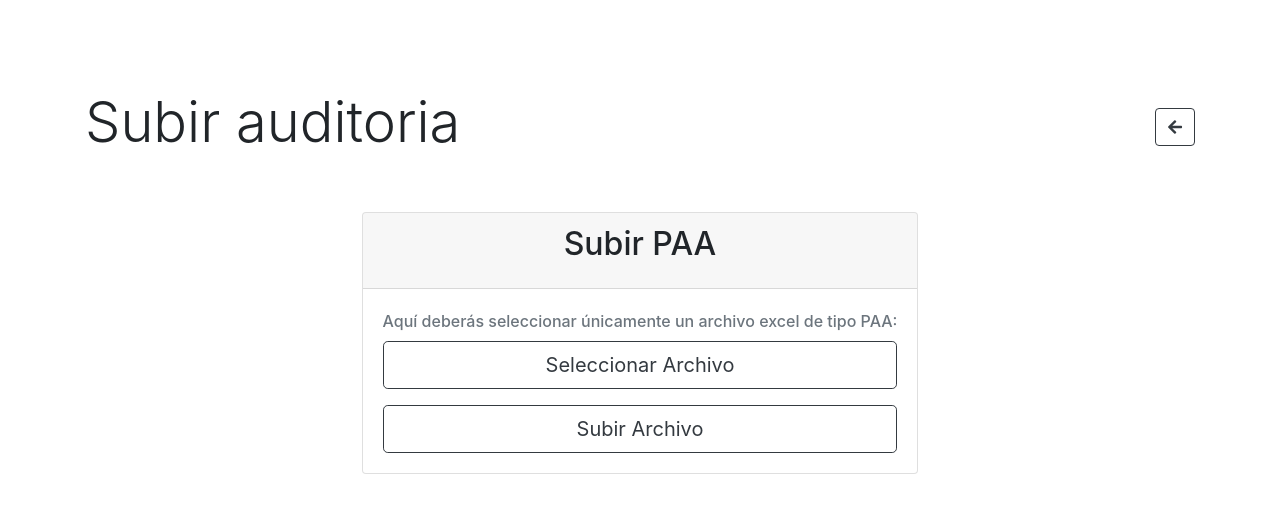
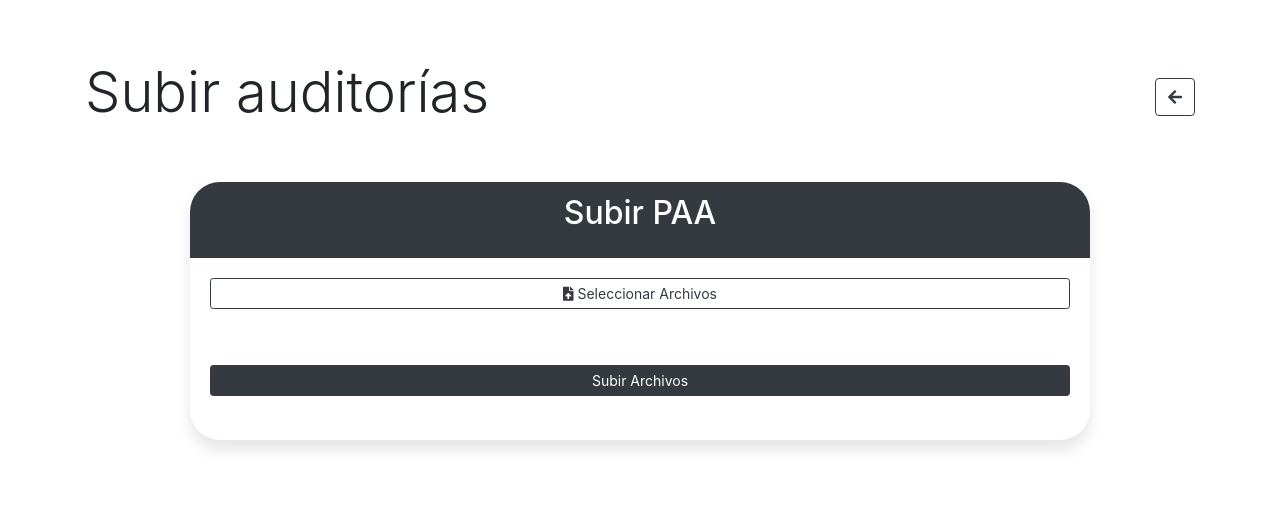
Before and after one commit to bytelu/PSCG-Management-Monitoring-and-Control-Platform, a Django app: page /OICSec/auditorias/PAA/ in a window 1280 px wide. Shown: the part 61-574 px from the top of the page. Run offline with Django 5.2, Linux system fonts and the light colour scheme; the visitor is signed in with stand-in values (Sample User, id 1); some libraries are stand-ins or nearby versions.

Commit message:
Logica para subir auditorias y controles internos modificada para aceptar procesamiento multiple de archivos. Plantilla de subida de PAA adecuada para subida multiple y estetica mejorada.

```diff
--- a/OICSec/views.py
+++ b/OICSec/views.py
@@ -218,21 +218,33 @@ def upload_view(request, extract_func, template_name, create_func):
 
 
 def handle_post_request(request, lista_oics, extract_func, template_name, create_func):
-    excel_file = request.FILES.get('excel_file')
+    excel_files = request.FILES.getlist('excel_files')
+    context = {
+        'lista_oics': lista_oics,
+    }
+    processed_files = []
+    error_files = []
+    if not excel_files:
+        context['excel_processing_error'] = ['Ningún archivo fue seleccionado.']
+        return render(request, 'upload_paa.html', context=context)
 
     try:
-        data = extract_func(excel_file)
-
-        if data is None:
-            return render_error(request, lista_oics, template_name, 'Error al procesar el archivo Excel | Nombre de error: None-results')
-
-        with transaction.atomic():
-            process_data(data, lista_oics, create_func)
-
-        return render(request, template_name, {
-            'excel_processing_result': data,
-            'lista_oics': lista_oics,
-        })
+        for excel_file in excel_files:
+            data = extract_func(excel_file)
+
+            if data is None:
+                error_files.append(excel_file.name)
+            else:
+                processed_files.append(excel_file.name)
+                with transaction.atomic():
+                    process_data(data, lista_oics, create_func)
+
+        if processed_files:
+            context['excel_processing_result'] = processed_files
+        if error_files:
+            context['excel_processing_error'] = error_files
+
+        return render(request, template_name, context=context)
 
     except Exception as e:
         return render_error(request, lista_oics, template_name, f'Error al procesar el archivo Excel | Nombre de error: {str(e)}')
--- a/templates/navbar.html
+++ b/templates/navbar.html
@@ -470,7 +470,7 @@
 <!-- Overlay -->
 <div id="overlay" class="overlay" onclick="closeNav()"></div>
 
-<div class="container" style="margin-top: 150px;">
+<div class="container" style="margin-top: 120px; margin-bottom: 30px">
     <!-- Ajusta el margen superior para evitar que el contenido se superponga con la barra de navegación fija -->
     {% block content %}
     {% endblock %}
--- a/templates/upload_paa.html
+++ b/templates/upload_paa.html
@@ -1,46 +1,39 @@
 {% extends 'navbar.html' %}
 
 {% block title %}
-    Subir Auditorias
+    Subir Auditorías
 {% endblock %}
 
 {% block content %}
-<div class="d-flex justify-content-between align-items-center">
-    <h1 class="display-4">Subir auditoria</h1>
+    <div class="d-flex justify-content-between align-items-center mb-4">
+        <h1 class="display-4">Subir auditorías</h1>
         <a href="{% url 'auditorias' %}" class="btn btn-outline-dark">
             <i class="fas fa-arrow-left"></i>
         </a>
     </div>
-<div class="container my-5 d-flex justify-content-center align-items-center">
-    <div class="card">
-        <div class="card-header">
-            <h2 class="card-title d-flex justify-content-center align-items-center">Subir PAA</h2>
+    <div class="container my-5">
+        <div class="card shadow-lg border-0 rounded-lg">
+            <div class="card-header bg-dark text-white text-center">
+                <h2 class="card-title">Subir PAA</h2>
             </div>
             <div class="card-body">
                 <form method="post" enctype="multipart/form-data">
                     {% csrf_token %}
-                <div class="mb-3">
-                    <!-- Nuevo botón personalizado para cargar archivos -->
-                    <label for="formFile" class="form-label text-center">Aquí deberás seleccionar únicamente un archivo excel de tipo PAA:</label>
-                    <label for="fileInput" class="btn btn-outline-dark btn-lg btn-block">Seleccionar Archivo</label>
-                    <!-- Nuevo input de archivo oculto -->
-                    <input type="file" id="fileInput" name="excel_file"
-                           onchange="document.getElementById('fileNameLabel').innerText = 'Archivo seleccionado: ' + this.files[0].name">
-                    <!-- Etiqueta para mostrar el nombre del archivo seleccionado -->
-                    <p id="fileNameLabel"></p>
+                    <div class="mb-4 text-center">
+                        <label for="fileInput" class="btn btn-outline-dark btn-sm w-100">
+                            <i class="fas fa-file-upload"></i> Seleccionar Archivos
+                        </label>
+                        <input type="file" id="fileInput" name="excel_files" multiple onchange="updateFileList(this)" hidden>
                     </div>
-                <button type="submit" class="btn btn-outline-dark btn-lg btn-block">Subir Archivo</button>
+
+                    <!-- Contenedor de archivos seleccionados -->
+                    <div id="fileListContainer" class="file-list-container mb-4"></div>
+
+                    <button type="submit" class="btn btn-dark btn-sm w-100">Subir Archivos</button>
                 </form>
-            {% if excel_processing_result %}
-                <div class="alert alert-success mt-3" role="alert">
-                    <strong>Éxito al procesar el archivo!! | Los datos han sido guardados con éxito!!</strong>
-                </div>
-            {% endif %}
-            {% if excel_processing_error %}
-                <div class="alert alert-danger mt-3" role="alert">
-                    <strong>Error:</strong> {{ excel_processing_error }}
-                </div>
-            {% endif %}
+
+                <!-- Mensajes de resultado -->
+                <div id="resultContainer" class="result-container mt-4"></div>
             </div>
         </div>
     </div>
@@ -48,24 +41,176 @@
 
 {% block styles %}
     <style>
-    /* Estilos personalizados para el botón de carga de archivo */
-
-    #fileInput {
-        display: none; /* Oculta el input de archivo original */
+        .card {
+            max-width: 900px;
+            margin: auto;
+            border-radius: 30px;
+            box-shadow: 0 10px 15px rgba(0, 0, 0, 0.1);
+            overflow: auto;
         }
 
-    #fileNameLabel {
-        text-align: center; /* Centra el texto */
+        .file-list-container {
+            display: flex;
+            flex-wrap: wrap;
+            gap: 15px;
+            margin-top: 20px;
+            justify-content: center;
+        }
+
+        .file-item {
+            display: flex;
+            flex-direction: column;
+            align-items: center;
+            justify-content: center;
+            width: 180px;
+            height: 180px;
+            padding: 15px;
+            border: 1px solid #ddd;
+            border-radius: 8px;
+            background-color: #f9f9f9;
+            box-shadow: 0 4px 8px rgba(0, 0, 0, 0.1);
+            text-align: center;
+            overflow: hidden;
+            margin: 0 auto;
+        }
+
+        .file-item i {
+            font-size: 48px;
+            margin-bottom: 10px;
+        }
+
+        .file-item span {
+            display: block;
+            font-size: 14px;
+            overflow: hidden;
+            text-overflow: ellipsis;
+            white-space: nowrap;
+            width: 100%;
+            word-break: break-word;
+        }
+
+        .file-item.success {
+            border-color: #28a745;
+        }
+
+        .file-item.error {
+            border-color: #dc3545;
+        }
+
+        .result-header {
+            font-size: 1.5rem;
+            margin-bottom: 15px;
+            font-weight: bold;
+            text-align: center;
+        }
+
+        .result-container {
+            display: flex;
+            flex-direction: column;
+            align-items: center;
+            justify-content: center;
+            text-align: center;
+            margin-top: 20px;
+        }
+
+        .result-container > div {
+            margin-bottom: 30px;
+        }
+
+        .file-list-container .success,
+        .file-list-container .error {
+            justify-content: center;
+        }
+
+        .success-container, .error-container {
+            margin-top: 30px;
         }
     </style>
 {% endblock %}
 
 {% block scripts %}
     <script>
-    $(document).ready(function () {
-        $('.select2').select2({
-            theme: "bootstrap-5"
+        function updateFileList(input) {
+            const fileListContainer = document.getElementById('fileListContainer');
+            fileListContainer.innerHTML = ''; // Limpiar el contenedor antes de agregar los archivos
+
+            if (input.files.length > 0) {
+                Array.from(input.files).forEach(file => {
+                    const fileItem = document.createElement('div');
+                    fileItem.classList.add('file-item');
+
+                    const fileIcon = document.createElement('i');
+                    fileIcon.classList.add('fas', 'fa-file-alt');
+                    fileItem.appendChild(fileIcon);
+
+                    const fileNameSpan = document.createElement('span');
+                    fileNameSpan.textContent = file.name;
+                    fileItem.appendChild(fileNameSpan);
+
+                    fileListContainer.appendChild(fileItem);
                 });
+            } else {
+                fileListContainer.innerHTML = '<p class="text-muted">No se han seleccionado archivos.</p>';
+            }
+        }
+
+        function showProcessedFiles(successFiles, errorFiles) {
+            const resultContainer = document.getElementById('resultContainer');
+            resultContainer.innerHTML = '';
+
+            if (successFiles.length > 0) {
+                const successDiv = document.createElement('div');
+                successDiv.innerHTML = '<h4 class="result-header text-success">Archivos Procesados Exitosamente</h4>';
+                const successContainer = document.createElement('div');
+                successContainer.classList.add('file-list-container');
+                successFiles.forEach(fileName => {
+                    const fileItem = document.createElement('div');
+                    fileItem.classList.add('file-item', 'success');
+
+                    const fileIcon = document.createElement('i');
+                    fileIcon.classList.add('fas', 'fa-check-circle');
+                    fileItem.appendChild(fileIcon);
+
+                    const fileNameSpan = document.createElement('span');
+                    fileNameSpan.textContent = fileName;
+                    fileItem.appendChild(fileNameSpan);
+
+                    successContainer.appendChild(fileItem);
+                });
+                successDiv.appendChild(successContainer);
+                resultContainer.appendChild(successDiv);
+            }
+
+            if (errorFiles.length > 0) {
+                const errorDiv = document.createElement('div');
+                errorDiv.innerHTML = '<h4 class="result-header text-danger">Errores en los Archivos</h4>';
+                const errorContainer = document.createElement('div');
+                errorContainer.classList.add('file-list-container');
+                errorFiles.forEach(fileName => {
+                    const fileItem = document.createElement('div');
+                    fileItem.classList.add('file-item', 'error');
+
+                    const fileIcon = document.createElement('i');
+                    fileIcon.classList.add('fas', 'fa-times-circle');
+                    fileItem.appendChild(fileIcon);
+
+                    const fileNameSpan = document.createElement('span');
+                    fileNameSpan.textContent = fileName;
+                    fileItem.appendChild(fileNameSpan);
+
+                    errorContainer.appendChild(fileItem);
+                });
+                errorDiv.appendChild(errorContainer);
+                resultContainer.appendChild(errorDiv);
+            }
+        }
+
+        document.addEventListener('DOMContentLoaded', function () {
+            const successFiles = {{ excel_processing_result|default:"[]"|safe }};
+            const errorFiles = {{ excel_processing_error|default:"[]"|safe }};
+
+            // Llamar a la función para mostrar los resultados
+            showProcessedFiles(successFiles, errorFiles);
         });
     </script>
 {% endblock %}
```
Lines whose indentation alone changed are shown as unchanged.
